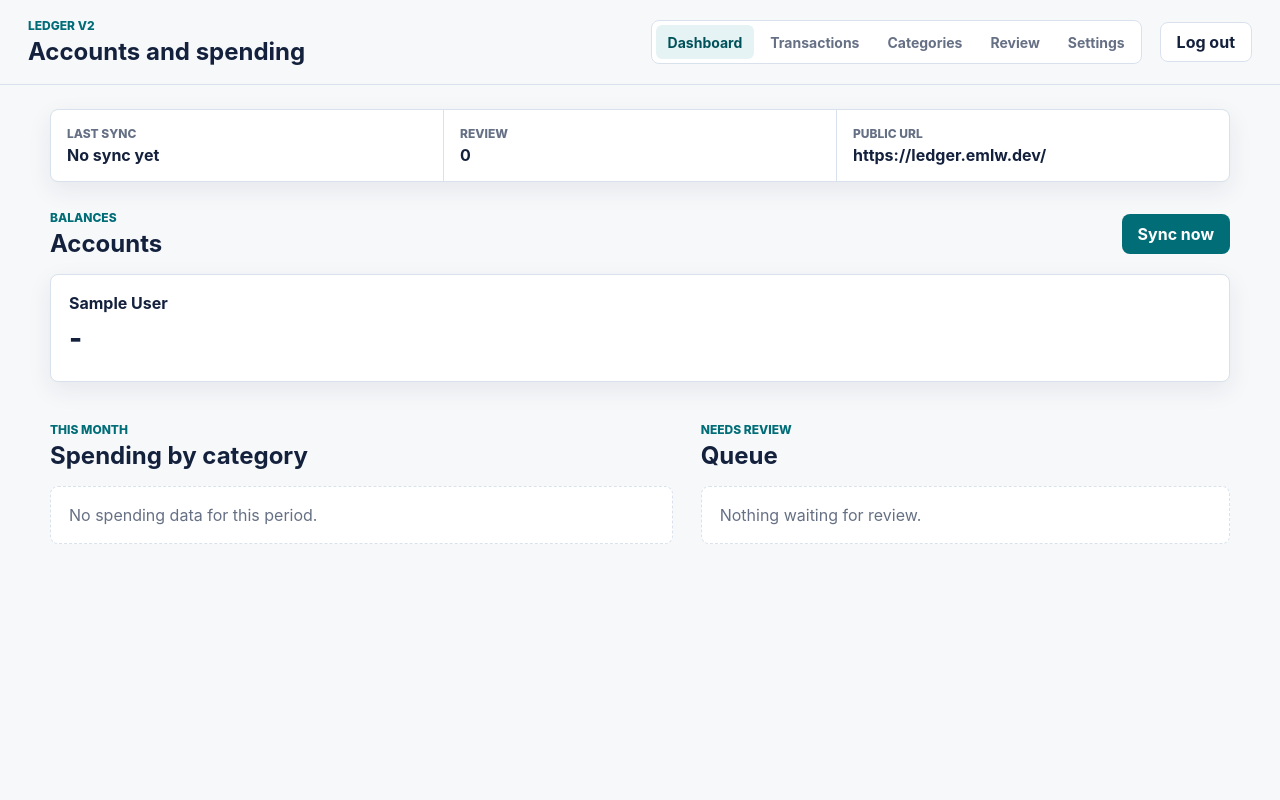
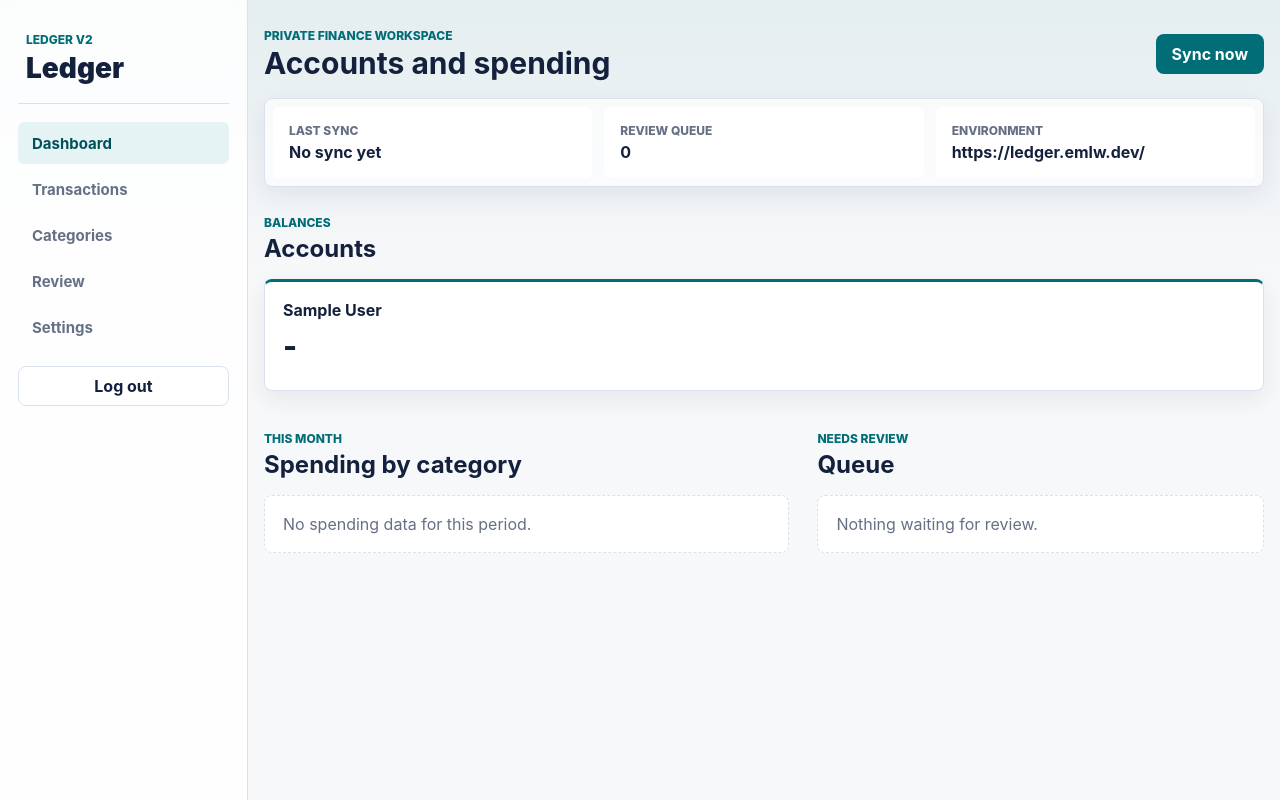
Before and after one commit to elaw142/Ledger, a Flask app: page / in a window 1280 px wide. Run offline with Flask 3, Linux system fonts and the light colour scheme; the visitor is signed in with stand-in values (Sample User, id 1); data comes from the database, SQL or seed files in the repository; data that the repository does not hold is empty.

Commit message:
Polish Ledger v2 interface

```diff
--- a/ledger/static/app.css
+++ b/ledger/static/app.css
@@ -20,7 +20,9 @@
 body {
   margin: 0;
   min-height: 100vh;
-  background: var(--paper);
+  background:
+    linear-gradient(180deg, rgba(0, 109, 119, 0.08), rgba(247, 248, 250, 0) 280px),
+    var(--paper);
   color: var(--ink);
   font-family: Inter, ui-sans-serif, system-ui, -apple-system, BlinkMacSystemFont, "Segoe UI", sans-serif;
 }
@@ -57,6 +59,10 @@ button.ghost:hover {
   color: var(--teal-dark);
 }
 
+button.full {
+  width: 100%;
+}
+
 input,
 select {
   min-height: 40px;
@@ -67,29 +73,54 @@ select {
   color: var(--ink);
 }
 
-.topbar {
+.app-shell {
+  display: grid;
+  grid-template-columns: 248px minmax(0, 1fr);
+  min-height: 100vh;
+}
+
+.sidebar {
   position: sticky;
   top: 0;
-  z-index: 5;
-  display: grid;
-  grid-template-columns: minmax(180px, 1fr) auto auto;
+  display: flex;
+  height: 100vh;
+  flex-direction: column;
   gap: 18px;
-  align-items: center;
-  padding: 18px 28px;
-  border-bottom: 1px solid var(--line);
-  background: rgba(247, 248, 250, 0.96);
+  border-right: 1px solid var(--line);
+  padding: 24px 18px;
+  background: rgba(255, 255, 255, 0.86);
   backdrop-filter: blur(12px);
 }
 
-.topbar h1,
+.brand-block {
+  padding: 8px 8px 18px;
+  border-bottom: 1px solid var(--line);
+}
+
+.brand-block h1,
+.workspace-head h2,
 .section-head h2,
 .login-panel h1 {
   margin: 0;
   letter-spacing: 0;
 }
 
-.topbar h1 {
-  font-size: 24px;
+.brand-block h1 {
+  font-size: 28px;
+  font-weight: 900;
+}
+
+.workspace-head {
+  display: flex;
+  align-items: center;
+  justify-content: space-between;
+  gap: 16px;
+  margin-bottom: 18px;
+}
+
+.workspace-head h2 {
+  font-size: 30px;
+  line-height: 1.1;
 }
 
 .eyebrow {
@@ -102,23 +133,20 @@ select {
 }
 
 .nav-tabs {
-  display: flex;
+  display: grid;
   gap: 4px;
-  align-items: center;
-  padding: 4px;
-  border: 1px solid var(--line);
-  border-radius: 8px;
-  background: var(--surface);
+  align-content: start;
+  padding: 0;
 }
 
 .nav-tabs a {
-  display: inline-flex;
-  min-height: 34px;
+  display: flex;
+  min-height: 42px;
   align-items: center;
   border-radius: 6px;
-  padding: 0 12px;
+  padding: 0 14px;
   color: var(--muted);
-  font-size: 14px;
+  font-size: 15px;
   font-weight: 700;
   text-decoration: none;
 }
@@ -130,17 +158,17 @@ select {
 
 .layout {
   width: min(1180px, calc(100% - 32px));
-  margin: 24px auto 64px;
+  margin: 28px auto 64px;
 }
 
 .status-strip {
   display: grid;
   grid-template-columns: repeat(3, minmax(0, 1fr));
-  gap: 1px;
-  overflow: hidden;
+  gap: 12px;
   border: 1px solid var(--line);
   border-radius: 8px;
-  background: var(--line);
+  padding: 8px;
+  background: rgba(255, 255, 255, 0.7);
   box-shadow: var(--shadow);
 }
 
@@ -148,6 +176,7 @@ select {
   min-width: 0;
   padding: 16px;
   background: var(--surface);
+  border-radius: 6px;
 }
 
 .label {
@@ -203,6 +232,7 @@ select {
 
 .account-card {
   padding: 18px;
+  border-top: 3px solid var(--teal);
 }
 
 .account-card h3 {
@@ -212,7 +242,7 @@ select {
 
 .balance {
   margin: 0;
-  font-size: 28px;
+  font-size: 30px;
   font-weight: 850;
 }
 
--- a/ledger/static/app.js
+++ b/ledger/static/app.js
@@ -101,15 +101,18 @@ function categoryRows(rows) {
   if (!rows.length) {
     return `<div class="empty">No spending data for this period.</div>`;
   }
+  const max = Math.max(...rows.map((row) => Number(row.spend_cents || 0)), 1);
   return rows
-    .map(
-      (row) => `
+    .map((row) => {
+      const width = Math.max(4, Math.round((Number(row.spend_cents || 0) / max) * 100));
+      return `
         <div class="metric-row">
           <span class="metric-name">${escapeHtml(row.category)}</span>
           <span class="metric-value">${money(row.spend_cents)}</span>
+          <span class="metric-bar" aria-hidden="true"><span style="width: ${width}%"></span></span>
         </div>
-      `,
-    )
+      `;
+    })
     .join("");
 }
 
--- a/ledger/templates/app.html
+++ b/ledger/templates/app.html
@@ -7,10 +7,11 @@
     <link rel="stylesheet" href="{{ url_for('static', filename='app.css') }}">
   </head>
   <body>
-    <header class="topbar">
-      <div>
+    <div class="app-shell">
+      <aside class="sidebar">
+        <div class="brand-block">
           <p class="eyebrow">Ledger v2</p>
-        <h1>Accounts and spending</h1>
+          <h1>Ledger</h1>
         </div>
         <nav class="nav-tabs" aria-label="Primary">
           <a href="/" data-view="dashboard">Dashboard</a>
@@ -20,22 +21,30 @@
           <a href="/settings" data-view="settings">Settings</a>
         </nav>
         <form action="/logout" method="post">
-        <button class="ghost" type="submit">Log out</button>
+          <button class="ghost full" type="submit">Log out</button>
         </form>
+      </aside>
+
+      <main class="layout">
+        <header class="workspace-head">
+          <div>
+            <p class="eyebrow">Private finance workspace</p>
+            <h2>Accounts and spending</h2>
+          </div>
+          <button id="sync-now" type="button">Sync now</button>
         </header>
 
-    <main class="layout">
         <section class="status-strip">
           <div>
             <span class="label">Last sync</span>
             <strong id="last-sync">No sync yet</strong>
           </div>
           <div>
-          <span class="label">Review</span>
+            <span class="label">Review queue</span>
             <strong id="review-count">0</strong>
           </div>
           <div>
-          <span class="label">Public URL</span>
+            <span class="label">Environment</span>
             <strong>{{ public_url }}</strong>
           </div>
         </section>
@@ -46,7 +55,6 @@
             <p class="eyebrow">Balances</p>
             <h2>Accounts</h2>
           </div>
-          <button id="sync-now" type="button">Sync now</button>
         </div>
         <div class="account-grid" id="accounts"></div>
         <div class="two-column">
@@ -156,6 +164,7 @@
         <pre id="settings-output"></pre>
       </section>
       </main>
+    </div>
 
     <script src="{{ url_for('static', filename='app.js') }}"></script>
   </body>
```
Also changed, not shown: other parts of ledger/static/app.css (+26 -2 lines). Lines whose indentation alone changed are shown as unchanged.
